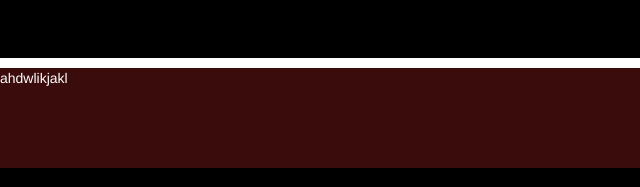
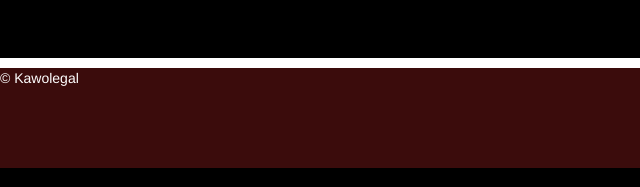
Before and after one commit to codemydoor/kawo-legal, a plain HTML site: page login.html in a window 1280 px wide. Shown: the part 610-797 px from the top of the page, 0-640 px from the left. Drawn offline with Linux system fonts and the light colour scheme.

Commit message:
version 2

```diff
--- a/login.html
+++ b/login.html
@@ -58,7 +58,7 @@
 
 <div class="forefooter"></div>
 <div class="footer">
-  <span>ahdwlikjakl</span>
+      <span>&copy; Kawolegal </span>
     <p class="icons">
      <a href=""><span class="mdi mdi-facebook icon"></span></a>
      <a href=""><span class="mdi mdi-instagram icon"></span></a>
```
Also changed, not shown: kawo.html (+2 -3 lines).
